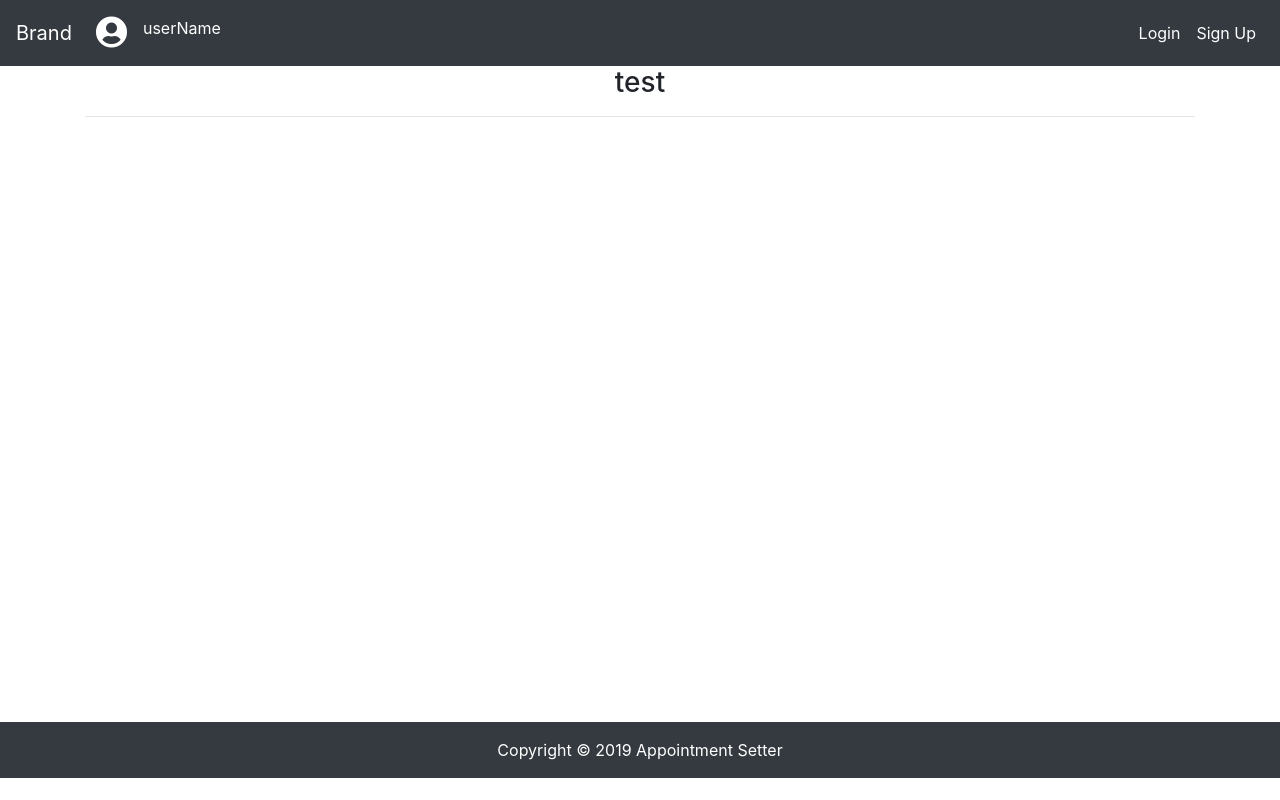
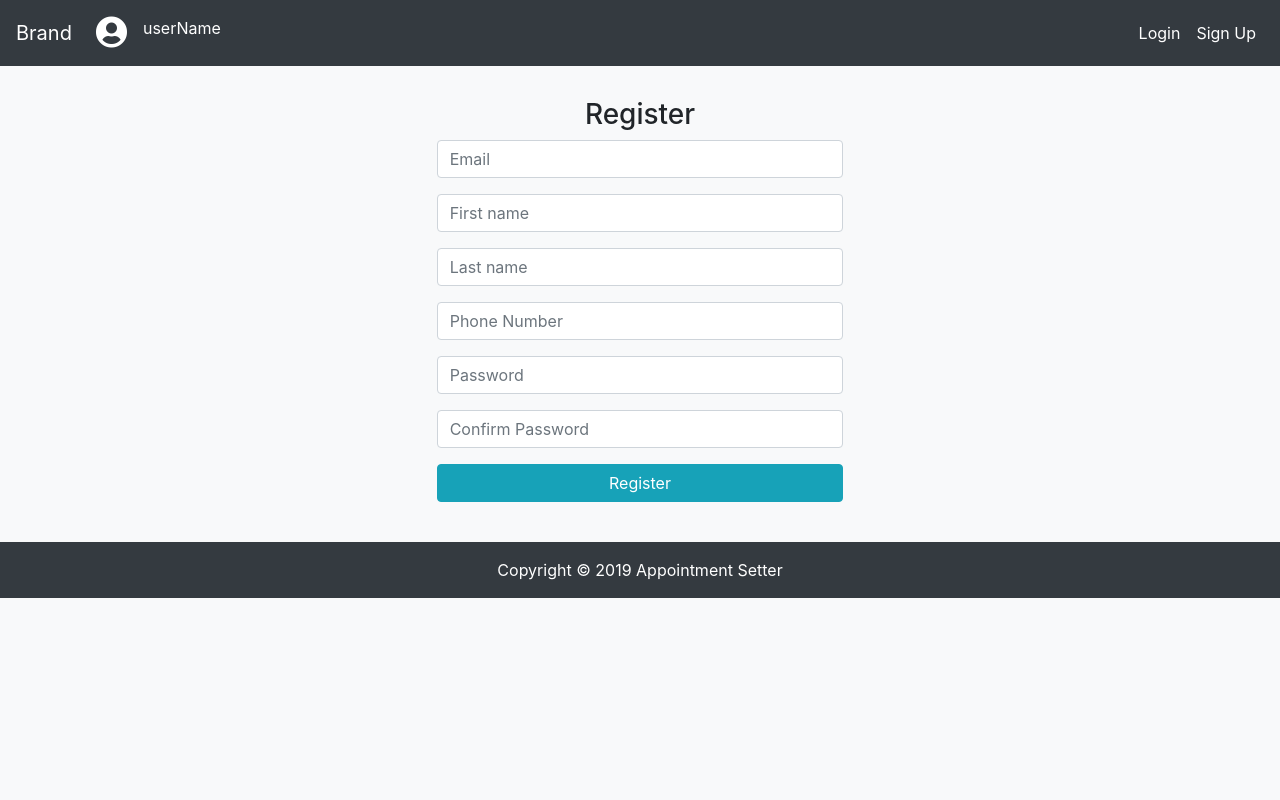
Before and after one commit to Fourleaftayback/appointmentSetter, a React (Create React App) app in the folder client/: page /signup in a window 1280 px wide. Built offline with nearby package versions, Linux system fonts and the light colour scheme.

Commit message:
register component layout and navLinks

```diff
--- a/client/src/App.css
+++ b/client/src/App.css
@@ -1,3 +1,8 @@
+body {
+  max-width: 100%;
+  overflow-x: hidden;
+}
+
 .App {
   min-height: 100vh;
   box-sizing: border-box;
--- a/client/src/App.js
+++ b/client/src/App.js
@@ -7,6 +7,7 @@ import store from "./store";
 import NavBar from "./components/layouts/NavBar";
 import Landing from "./components/layouts/Landing";
 import Footer from "./components/layouts/Footer";
+import UserRegister from "./components/auth/UserRegister";
 
 import "./App.css";
 
@@ -14,10 +15,10 @@ class App extends Component {
   render() {
     return (
       <Provider store={store}>
-        <Container fluid={true} className="App">
+        <Container fluid={true} className="App bg-light">
           <NavBar />
-          <Landing />
-
+          {/*<Landing /> */}
+          <UserRegister />
           <Footer />
         </Container>
       </Provider>
--- a/client/src/components/auth/LoginModal.js
+++ b/client/src/components/auth/LoginModal.js
@@ -37,9 +37,8 @@ const LoginModal = ({ loginType, forgotPath }) => {
             <FormItem
               type="email"
               name="email"
-              placeholder="example@test.com"
+              placeholder="Email"
               value={email}
-              label="Email"
               error={null}
               onChange={e => setEmail(e.target.value)}
             />
@@ -48,7 +47,6 @@ const LoginModal = ({ loginType, forgotPath }) => {
               name="password"
               placeholder="Password"
               value={password}
-              label="Password"
               error={null}
               onChange={e => setPassword(e.target.value)}
             />
--- /dev/null
+++ b/client/src/components/auth/UserRegister.js
@@ -0,0 +1,78 @@
+import React, { useState } from "react";
+//import PropTypes from "prop-types";
+import { Row, Col, Form, Button } from "reactstrap";
+
+import FormItem from "../form/FormItem";
+
+const UserRegister = () => {
+  const [email, setEmail] = useState("");
+  const [first_name, setFirstName] = useState("");
+  const [last_name, setLastName] = useState("");
+  const [phone, setPhone] = useState("");
+  const [password, setPassword] = useState("");
+  const [password2, setPassword2] = useState("");
+  return (
+    <React.Fragment>
+      <Row className="mt-3">
+        <Col className="col-md-4 m-auto pb-3">
+          <h3 className="text-center mt-3">Register</h3>
+          <Form>
+            <FormItem
+              type="email"
+              name="email"
+              placeholder="Email"
+              value={email}
+              error={null}
+              onChange={e => setEmail(e.target.value)}
+            />
+            <FormItem
+              type="text"
+              name="first_name"
+              placeholder="First name"
+              value={first_name}
+              error={null}
+              onChange={e => setFirstName(e.target.value)}
+            />
+            <FormItem
+              type="text"
+              name="last_name"
+              placeholder="Last name"
+              value={last_name}
+              error={null}
+              onChange={e => setLastName(e.target.value)}
+            />
+            <FormItem
+              type="tel"
+              name="phone"
+              placeholder="Phone Number"
+              value={phone}
+              error={null}
+              onChange={e => setPhone(e.target.value)}
+            />
+            <FormItem
+              type="password"
+              name="password"
+              placeholder="Password"
+              value={password}
+              error={null}
+              onChange={e => setPassword(e.target.value)}
+            />
+            <FormItem
+              type="password"
+              name="password2"
+              placeholder="Confirm Password"
+              value={password2}
+              error={null}
+              onChange={e => setPassword2(e.target.value)}
+            />
+            <Button color="info" block={true}>
+              Register
+            </Button>
+          </Form>
+        </Col>
+      </Row>
+    </React.Fragment>
+  );
+};
+
+export default UserRegister;
--- a/client/src/components/layouts/NavBar.js
+++ b/client/src/components/layouts/NavBar.js
@@ -6,17 +6,16 @@ import {
   NavbarBrand,
   Nav,
   NavItem,
-  NavLink,
-  UncontrolledDropdown,
-  DropdownToggle,
-  DropdownMenu,
-  DropdownItem
+  NavLink
 } from "reactstrap";
 
-import LoginModal from "../auth/LoginModal";
+import AuthLinks from "../navbar/AuthLinks";
+import SignOut from "../navbar/SignOut";
 
 const NavBar = () => {
   const [collapsed, setCollapse] = useState(false);
+
+  const [isLoggedIn] = useState(false);
 
   const collapseHandler = () => {
     collapsed ? setCollapse(false) : setCollapse(true);
@@ -43,32 +42,7 @@ const NavBar = () => {
           </NavItem>
         </Nav>
         <Nav className="navbar-nav mt-2 mt-lg-0">
-          <UncontrolledDropdown nav inNavbar>
-            <DropdownToggle nav className="text-white">
-              Login
-            </DropdownToggle>
-            <DropdownMenu className="bg-dark" right>
-              <DropdownItem>
-                <LoginModal loginType="User" forgotPath="/forgot" />
-              </DropdownItem>
-              <DropdownItem divider />
-              <DropdownItem className="text-white">
-                <LoginModal loginType="Team" forgotPath="/team/forgot" />
-              </DropdownItem>
-            </DropdownMenu>
-          </UncontrolledDropdown>
-          <NavItem>
-            <NavLink className="text-white" href="/signup">
-              Sign Up
-            </NavLink>
-          </NavItem>
-          {/*
-          <NavItem>
-            <NavLink className="text-white" href="/signout">
-              Sign Out
-            </NavLink>
-          </NavItem>
-          */}
+          {!isLoggedIn ? <AuthLinks /> : <SignOut />}
         </Nav>
       </Collapse>
     </Navbar>
--- /dev/null
+++ b/client/src/components/navbar/AuthLinks.js
@@ -0,0 +1,39 @@
+import React from "react";
+import {
+  NavItem,
+  NavLink,
+  UncontrolledDropdown,
+  DropdownToggle,
+  DropdownMenu,
+  DropdownItem
+} from "reactstrap";
+
+import LoginModal from "../auth/LoginModal";
+
+const AuthLinks = () => {
+  return (
+    <React.Fragment>
+      <UncontrolledDropdown nav inNavbar>
+        <DropdownToggle nav className="text-white">
+          Login
+        </DropdownToggle>
+        <DropdownMenu className="bg-dark" right>
+          <DropdownItem>
+            <LoginModal loginType="User" forgotPath="/forgot" />
+          </DropdownItem>
+          <DropdownItem divider />
+          <DropdownItem className="text-white">
+            <LoginModal loginType="Team" forgotPath="/team/forgot" />
+          </DropdownItem>
+        </DropdownMenu>
+      </UncontrolledDropdown>
+      <NavItem>
+        <NavLink className="text-white" href="/signup">
+          Sign Up
+        </NavLink>
+      </NavItem>
+    </React.Fragment>
+  );
+};
+
+export default AuthLinks;
--- /dev/null
+++ b/client/src/components/navbar/SignOut.js
@@ -0,0 +1,17 @@
+import React from "react";
+
+import { NavItem, NavLink } from "reactstrap";
+
+const SignOut = () => {
+  return (
+    <React.Fragment>
+      <NavItem>
+        <NavLink className="text-white" href="/signout">
+          Sign Out
+        </NavLink>
+      </NavItem>
+    </React.Fragment>
+  );
+};
+
+export default SignOut;
```
